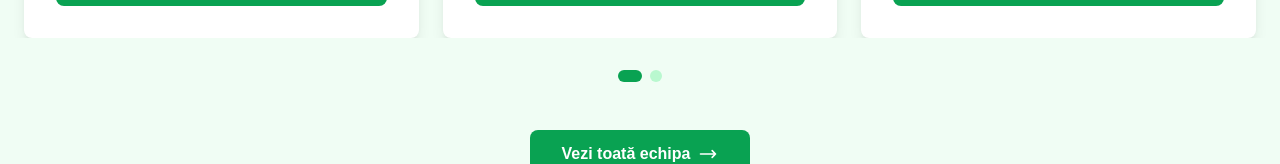
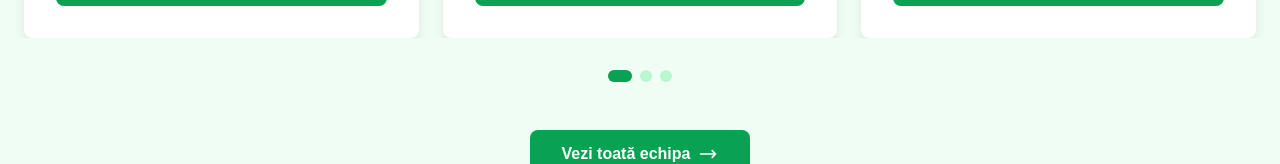
Before and after one commit to stefali1-dev/apns, a Next.js app: page / in a window 1280 px wide. Shown: the part 3247-3411 px from the top of the page. Built offline with nearby package versions, Linux system fonts and the light colour scheme.

Commit message:
Fix members carousel

```diff
--- a/src/components/VolunteerCarousel.tsx
+++ b/src/components/VolunteerCarousel.tsx
@@ -8,7 +8,6 @@ const VolunteerCarousel: React.FC = () => {
   const [volunteers, setVolunteers] = useState<Member[]>([]);
   const [currentVolunteerIndex, setCurrentVolunteerIndex] = useState(0);
   const [isMobile, setIsMobile] = useState(false);
-  const [volunteersLoading, setVolunteersLoading] = useState(true);
   const [selectedVolunteer, setSelectedVolunteer] = useState<Member | null>(null);
   const [isModalOpen, setIsModalOpen] = useState(false);
 
@@ -16,12 +15,10 @@ const VolunteerCarousel: React.FC = () => {
     const fetchVolunteers = async () => {
       try {
         const data = await membersService.getMembers();
-        // Limităm la primii 6 membri pentru carousel
-        setVolunteers(data.slice(0, 6));
+        // Afișăm toți membrii în carousel
+        setVolunteers(data);
       } catch (error) {
         console.error('Eroare la încărcarea voluntarilor:', error);
-      } finally {
-        setVolunteersLoading(false);
       }
     };
 
@@ -33,9 +30,9 @@ const VolunteerCarousel: React.FC = () => {
     return () => window.removeEventListener('resize', handleResize);
   }, []);
 
-  const maxVolunteerIndex = isMobile
-    ? Math.max(volunteers.length - 1, 0)
-    : Math.max(Math.ceil(volunteers.length / 3) - 1, 0);
+  const volunteersPerPage = isMobile ? 1 : 3;
+  const totalPages = Math.ceil(volunteers.length / volunteersPerPage);
+  const maxVolunteerIndex = Math.max(totalPages - 1, 0);
 
   const nextVolunteer = () => {
     setCurrentVolunteerIndex(Math.min(currentVolunteerIndex + 1, maxVolunteerIndex));
@@ -72,35 +69,20 @@ const VolunteerCarousel: React.FC = () => {
             </div>
           </div>
 
-          {volunteersLoading ? (
-            // Loading State
-            <div className="relative overflow-hidden">
-              <div className="flex space-x-6">
-                {[...Array(3)].map((_, index) => (
-                  <div key={index} className="min-w-full md:min-w-[calc(33.333%-16px)] bg-white rounded-lg shadow-lg overflow-hidden">
-                    <div className="animate-pulse">
-                      <div className="h-80 bg-gray-200"></div>
-                      <div className="p-8">
-                        <div className="h-6 bg-gray-200 rounded mb-3"></div>
-                        <div className="h-4 bg-gray-200 rounded mb-6 w-3/4"></div>
-                        <div className="h-10 bg-gray-200 rounded"></div>
-                      </div>
-                    </div>
-                  </div>
-                ))}
-              </div>
-            </div>
-          ) : (
           <div className="relative">
             {/* Carousel Container */}
             <div className="overflow-hidden -mx-3">
               <div
                 className="flex transition-transform duration-500 ease-out"
                 style={{
-                    transform: `translateX(-${currentVolunteerIndex * (isMobile ? 100 : 100/3)}%)`,
+                  transform: `translateX(-${currentVolunteerIndex * 100}%)`,
                 }}
               >
-                  {volunteers.map((volunteer) => (
+                {Array.from({ length: totalPages }).map((_, pageIndex) => (
+                  <div key={pageIndex} className="w-full flex-shrink-0 flex">
+                    {volunteers
+                      .slice(pageIndex * volunteersPerPage, (pageIndex + 1) * volunteersPerPage)
+                      .map((volunteer) => (
                         <div
                           key={volunteer.id}
                           className={`flex-shrink-0 ${isMobile ? 'w-full' : 'w-1/3 px-3'}`}
@@ -112,10 +94,12 @@ const VolunteerCarousel: React.FC = () => {
                         </div>
                       ))}
                   </div>
+                ))}
+              </div>
             </div>
 
               {/* Navigation Arrows */}
-              {volunteers.length > (isMobile ? 1 : 3) && (
+              {volunteers.length > volunteersPerPage && (
                 <>
                   <button
                     onClick={prevVolunteer}
@@ -144,13 +128,9 @@ const VolunteerCarousel: React.FC = () => {
               )}
 
               {/* Dots Indicator */}
-              {volunteers.length > (isMobile ? 1 : 3) && (
+              {volunteers.length > volunteersPerPage && (
                 <div className="flex justify-center mt-8 space-x-2">
-                  {Array.from({
-                    length: isMobile
-                      ? volunteers.length
-                      : Math.ceil(volunteers.length / 3)
-                  }).map((_, index) => (
+                  {Array.from({ length: totalPages }).map((_, index) => (
                     <button
                       key={index}
                       onClick={() => setCurrentVolunteerIndex(index)}
@@ -176,7 +156,6 @@ const VolunteerCarousel: React.FC = () => {
                 </Link>
               </div>
             </div>
-          )}
         </div>
       </section>
 
```
Lines whose indentation alone changed are shown as unchanged.
